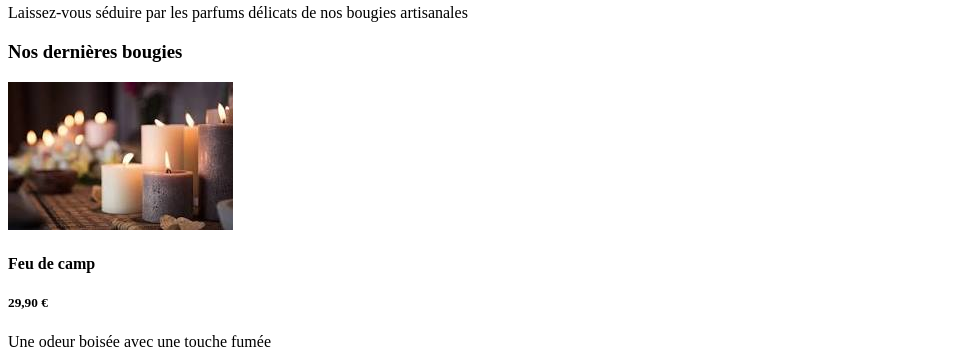
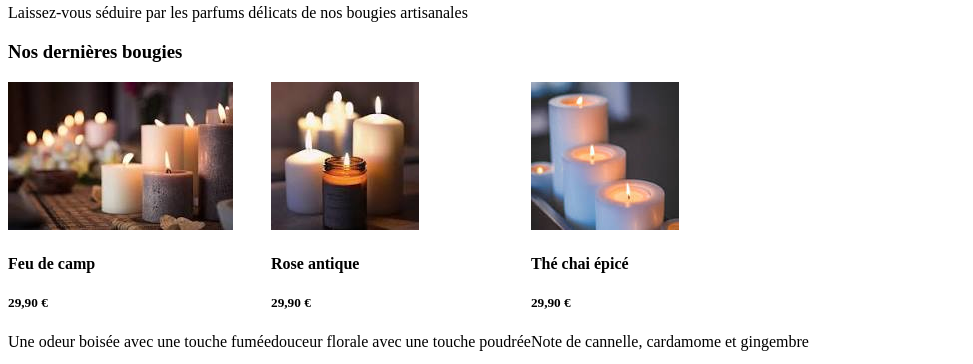
Before and after one commit to Kar-aud/renduhtmlcss, a plain HTML site: page index.html in a window 1280 px wide. Shown: the part 602-966 px from the top of the page, without its empty margins (0-973 px from the left). Drawn offline with Linux system fonts and the light colour scheme.

Commit message:
main commit

```diff
--- a/index.html
+++ b/index.html
@@ -44,29 +44,33 @@
     <section>
 
         <h3>Nos dernières bougies</h3>
+<section class="card_list">
 
-        <article class="card"></article>
-        <img src="img bougie.jpg" >
+
+        <article class="card">
+            <img src="img bougie.jpg">
             <h4>Feu de camp</h4>
             <h5>29,90 € </h5>
             <p>Une odeur boisée avec une touche fumée</p>
             <button class="button">Ajouter au panier</button>
+        </article>
 
-        <article class="card"></article>
-        <img src="img bougie 2.jpg" >
+        <article class="card">
+            <img src="img bougie 2.jpg">
             <h4>Rose antique</h4>
             <h5>29,90 € </h5>
             <p>douceur florale avec une touche poudrée</p>
             <button class="button">Ajouter au panier</button>
+        </article>
 
-        <article class="card"></article>
-        <img src="img bougie 3.jpg" >
+        <article class="card">
+            <img src="img bougie 3.jpg">
             <h4>Thé chai épicé</h4>
             <h5>29,90 € </h5>
             <p>Note de cannelle, cardamome et gingembre</p>
             <button class="button">Ajouter au panier</button>
-
-
+        </article>
+    </section>
     </section>
 
 
--- a/style.css
+++ b/style.css
@@ -23,6 +23,9 @@
 }
 
 .card{
+
+}
+.card_list{
     display: flex;
 
 }
```
Lines whose indentation alone changed are shown as unchanged.
